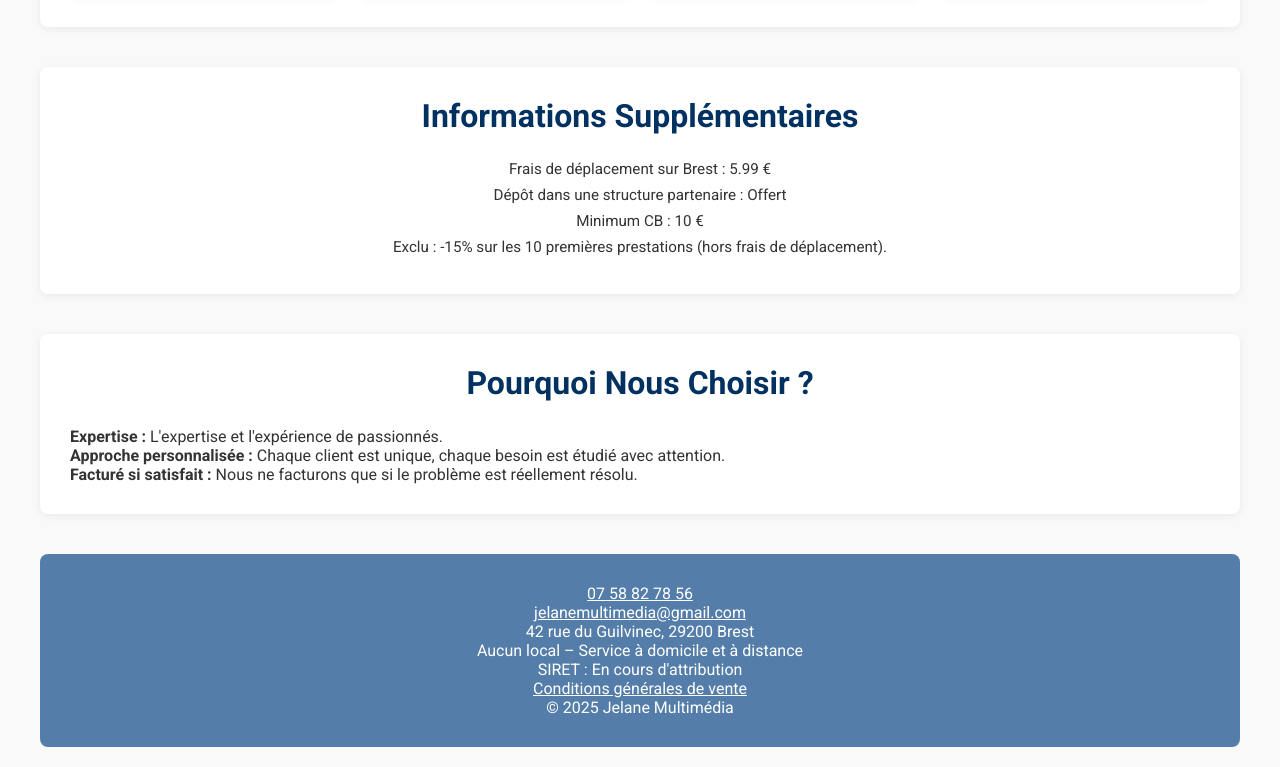
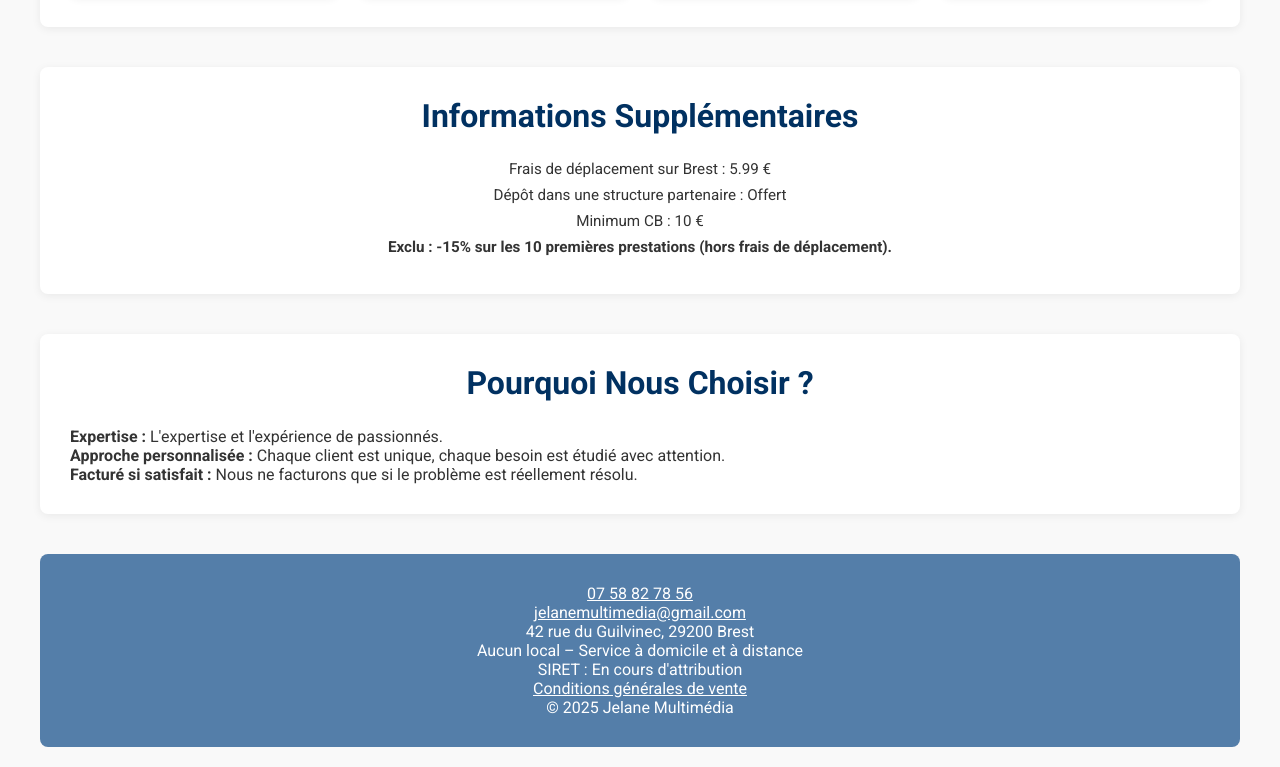
Before and after one commit to BaekaTM/jelanemultimedia, a plain HTML site: page index.html in a window 1280 px wide. Shown: the part 753-1520 px from the top of the page. Drawn offline with Linux system fonts and the light colour scheme.

Commit message:
Update index.html

```diff
--- a/index.html
+++ b/index.html
@@ -207,7 +207,7 @@
       <p class="infobas">Frais de déplacement sur Brest : 5.99 €</p>
       <p class="infobas">Dépôt dans une structure partenaire : Offert</p>
       <p class="infobas">Minimum CB : 10 €</p>
-      <p class="infobas">Exclu : -15% sur les 10 premières prestations (hors frais de déplacement).</p>
+      <p class="infobas"><strong>Exclu : -15% sur les 10 premières prestations (hors frais de déplacement).</strong></p>
     </section>
 
     <section id="avantages">
```
